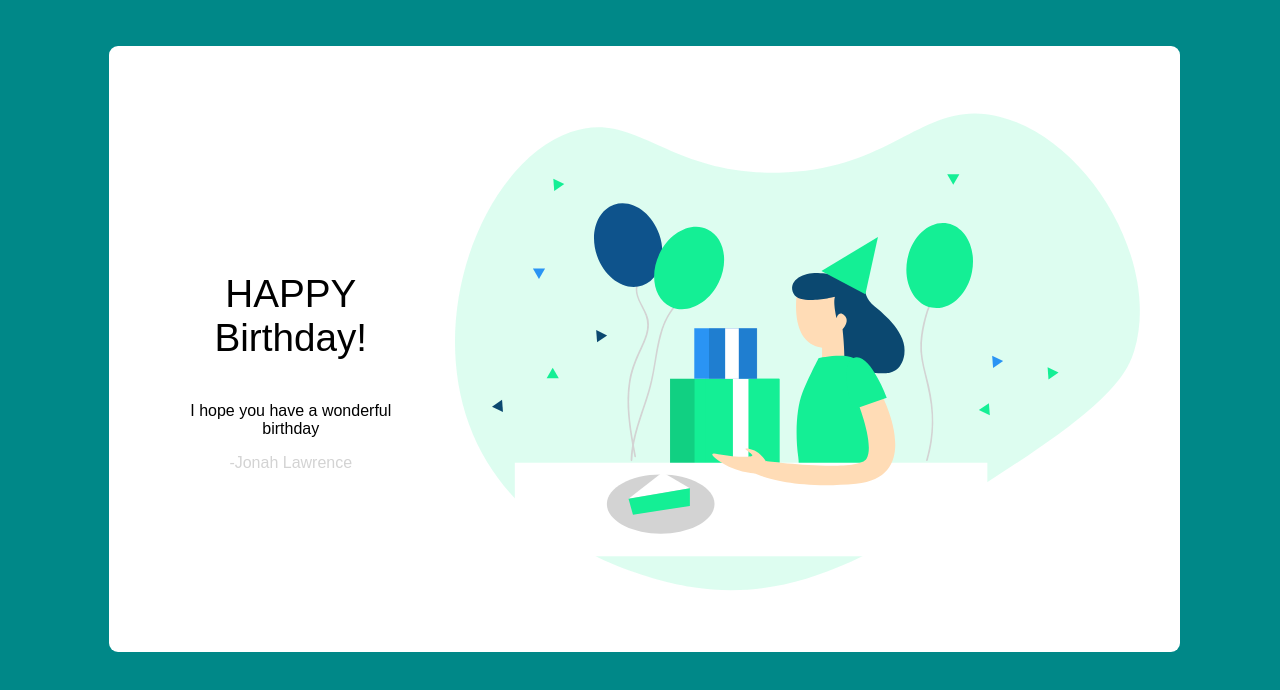
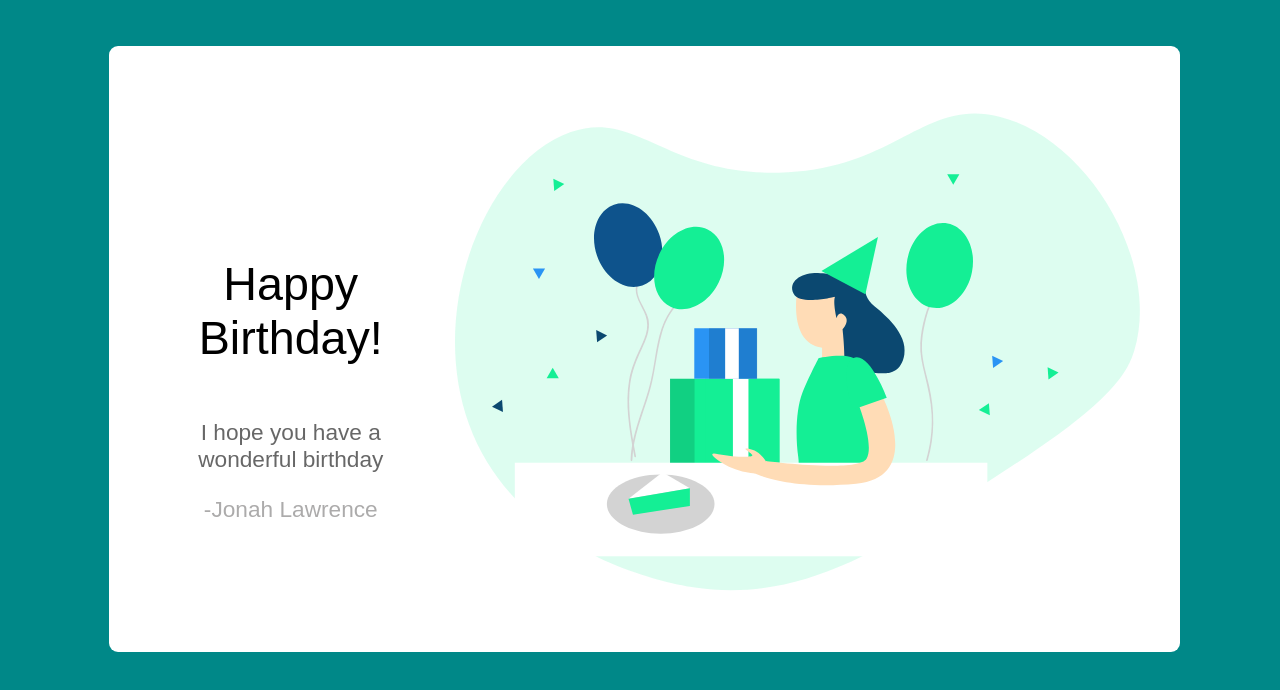
Before and after one commit to BaubasDRSK/02-challange, a website: page index.html in a window 1280 px wide. Drawn offline with Linux system fonts and the light colour scheme.

Commit message:
final touches

```diff
--- a/index.html
+++ b/index.html
@@ -8,10 +8,10 @@
 </head>
 <body style="background-color: #008888;">
     <main style=" padding:50px 30px; font-family:Arial, Helvetica, sans-serif; display:inline-block; background-color: white; width: 80%; margin-left:8%; margin-top:3%; border-radius: 9px;;">
-        <div style="width: 20%; margin-left:5%;margin-top: 150px; text-align: center; float: left; display: inline-block;">
-            <H1 style="font-weight: 100; display: inline-block; font-size: 29pt;">HAPPY <br> Birthday!</H1>
-            <p>I hope you have a wonderful birthday</p>
-            <p style="color: lightgrey;">-Jonah Lawrence</p>
+        <div style="width: 20%; margin-left:5%;margin-top: 130px; text-align: center; float: left; display: inline-block;">
+            <H1 style="font-weight: 500; display: inline-block; font-size: 35pt;">Happy <br> Birthday!</H1>
+            <p style="font-size: 17pt; color:#676767;">I hope you have a wonderful birthday</p>
+            <p style="font-size: 17pt;color: #acabab;">-Jonah Lawrence</p>
         </div>
         <img src="./birthday.svg" alt="" style=" float:right; width:70%">
     </main>
```
